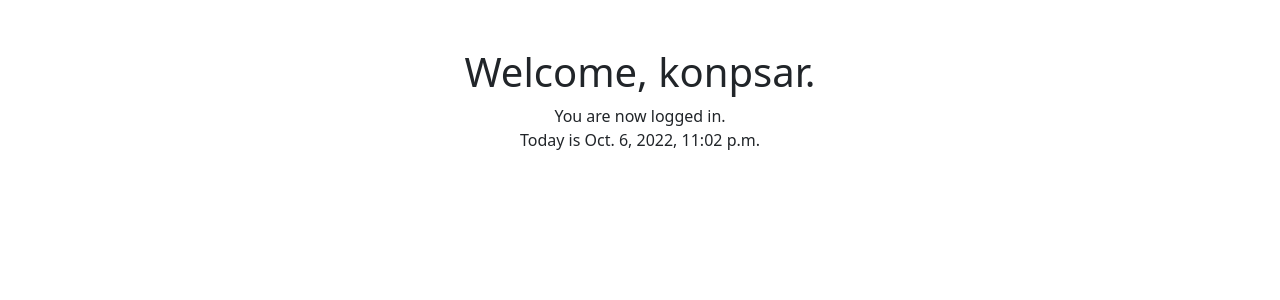
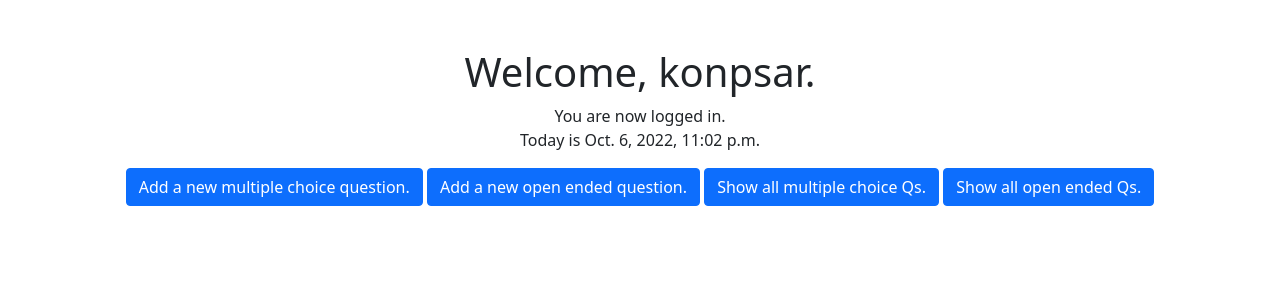
Before and after one commit to konpsar/quiz_app_django, a Django app: page / in a window 1280 px wide. Shown: the part 54-354 px from the top of the page. Run offline with Django 4.2, Linux system fonts and the light colour scheme; a user stored in the database is signed in.

Commit message:
Add buttons no homepage to manipulate Qs

```diff
--- a/quiz_project/home/templates/home/welcome.html
+++ b/quiz_project/home/templates/home/welcome.html
@@ -6,6 +6,10 @@
             {% if user.is_authenticated %}
             <h1>Welcome, {{ user.get_username }}.</h1>
             <p>You are now logged in. <br>Today is {{today}}</p>
+            <a href="{% url 'MultiQues-add' %}" class="btn btn-primary">Add a new multiple choice question.</a>
+            <a href="{% url 'OpenQues-add' %}" class="btn btn-primary">Add a new open ended question.</a>
+            <a href="{% url 'multiQues.list' %}" class="btn btn-primary">Show all multiple choice Qs.</a>
+            <a href="{% url 'openQues.list' %}" class="btn btn-primary">Show all open ended Qs.</a>
             {% else %}
             <h1>Welcome to Python Quiz!</h1>
             <p>Today is {{today}}</p>
```
Also changed, not shown: quiz_project/db.sqlite3.
